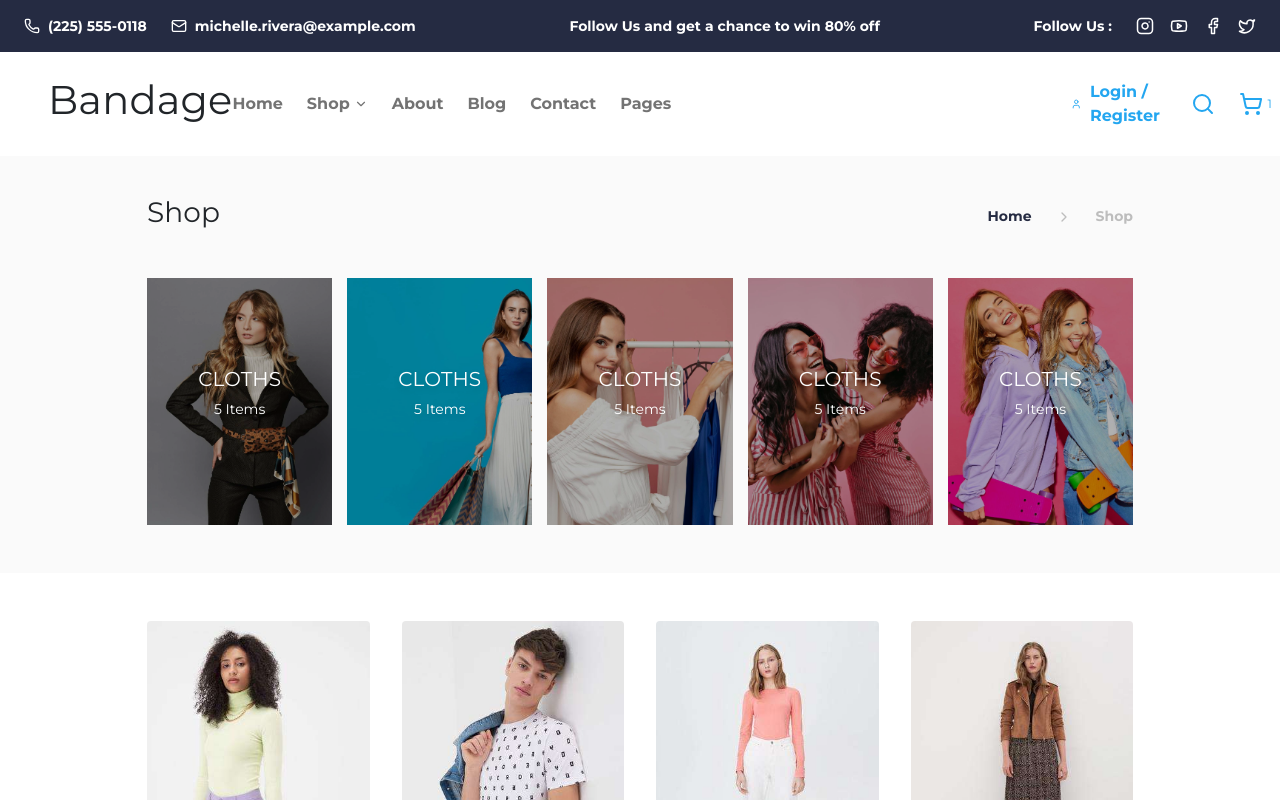
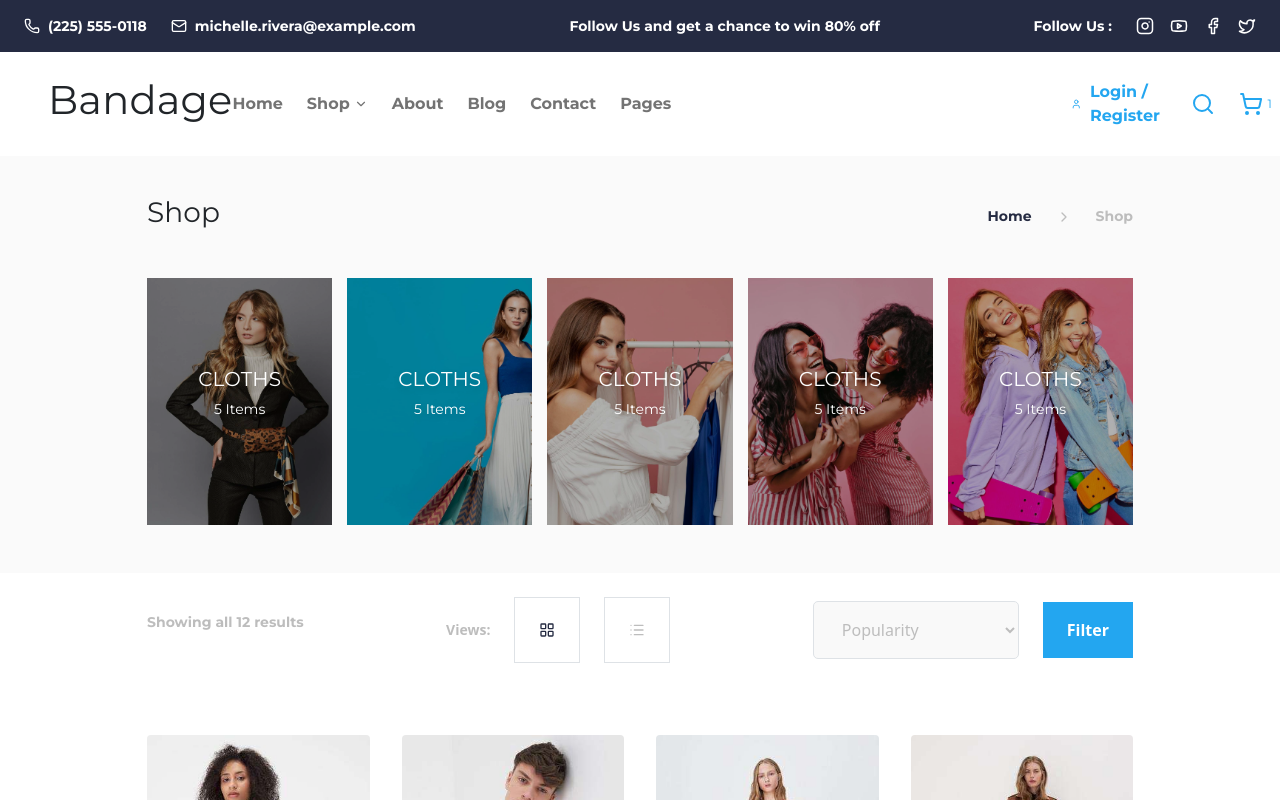
Before and after one commit to Drollax/e-commerce-project, a React (Vite) app: page /shop in a window 1280 px wide. Shown: the top 800 px of the page. Built offline with nearby package versions, Linux system fonts and the light colour scheme.

Commit message:
ShopPage is ready for vercel try

```diff
--- /dev/null
+++ b/src/components/FilterBar.jsx
@@ -0,0 +1,41 @@
+import { LayoutGrid, List } from 'lucide-react';
+
+const FilterBar = () => {
+  return (
+    <div className="bg-white py-6">
+      <div className="max-w-[1050px] mx-auto px-8 flex flex-col md:flex-row justify-between items-center gap-6">
+
+        {/* Results Count */}
+        <p className="text-sm font-bold text-muted-grey">
+          Showing all 12 results
+        </p>
+
+        {/* View Toggles */}
+        <div className="flex items-center gap-4">
+          <span className="text-sm font-bold text-muted-grey">Views:</span>
+          <button className="p-4 border border-[#ECECEC] rounded-[5px] text-dark-blue hover:bg-light-grey transition-colors">
+            <LayoutGrid size={16} />
+          </button>
+          <button className="p-4 border border-[#ECECEC] rounded-[5px] text-muted-grey hover:bg-light-grey transition-colors">
+            <List size={16} />
+          </button>
+        </div>
+
+        {/* Controls: Dropdown + Button */}
+        <div className="flex items-center gap-4 w-full md:w-auto">
+          <select className="bg-[#F9F9F9] border border-[#DDDDDD] text-sm text-muted-grey px-4 py-3 rounded-[5px] outline-none cursor-pointer flex-grow md:flex-grow-0">
+            <option>Popularity</option>
+            <option>Newest</option>
+            <option>Price: Low to High</option>
+          </select>
+          <button className="bg-primary-blue hover:opacity-90 text-white font-bold px-6 py-3 rounded-[5px] text-sm transition-all whitespace-nowrap">
+            Filter
+          </button>
+        </div>
+
+      </div>
+    </div>
+  );
+};
+
+export default FilterBar;
--- a/src/components/ShopPagePaginationContainer.jsx
+++ b/src/components/ShopPagePaginationContainer.jsx
@@ -1,9 +1,9 @@
 import React, { useState, useEffect } from 'react';
 import Pagination from "./Pagination"
 import ProductCard from "./ProductCard"
+import FilterBar from './FilterBar';
 
 const ShopPagePaginationContainer = () => {
-  // Your 36 images (12 images x 3 pages)
   const allImages = [
     '/HomePageImages/GraphicDesing1.jpg', '/HomePageImages/GraphicDesing2.jpg',
     '/HomePageImages/GraphicDesing3.jpg', '/HomePageImages/GraphicDesing4.jpg',
@@ -13,28 +13,25 @@ const ShopPagePaginationContainer = () => {
     '/HomePageImages/GraphicDesing11.jpg', '/HomePageImages/GraphicDesing12.jpg',
   ];
 
-  // Triple the array to simulate 3 pages of content
   const products = [...allImages, ...allImages, ...allImages];
 
   const [currentPage, setCurrentPage] = useState(1);
   const [itemsPerPage, setItemsPerPage] = useState(12);
 
-  // Responsive items per page logic
   useEffect(() => {
     const handleResize = () => {
-      if (window.innerWidth < 1024) { // Mobile & Tablet
+      if (window.innerWidth < 1024) {
         setItemsPerPage(4);
-      } else { // Desktop (lg)
+      } else {
         setItemsPerPage(12);
       }
     };
 
-    handleResize(); // Check on mount
+    handleResize();
     window.addEventListener('resize', handleResize);
     return () => window.removeEventListener('resize', handleResize);
   }, []);
 
-  // Pagination Calculations
   const totalPages = Math.ceil(products.length / itemsPerPage);
   const indexOfLastItem = currentPage * itemsPerPage;
   const indexOfFirstItem = indexOfLastItem - itemsPerPage;
@@ -42,6 +39,9 @@ const ShopPagePaginationContainer = () => {
 
   return (
     <div className="bg-white">
+
+        <FilterBar/>
+
       <div className="max-w-[1050px] mx-auto px-8 py-12">
         <div className="grid grid-cols-1 lg:grid-cols-4 gap-x-8 gap-y-20">
           {currentItems.map((product, index) => (
```
